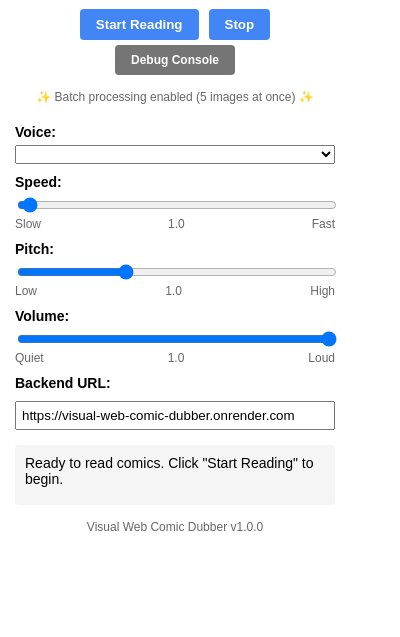
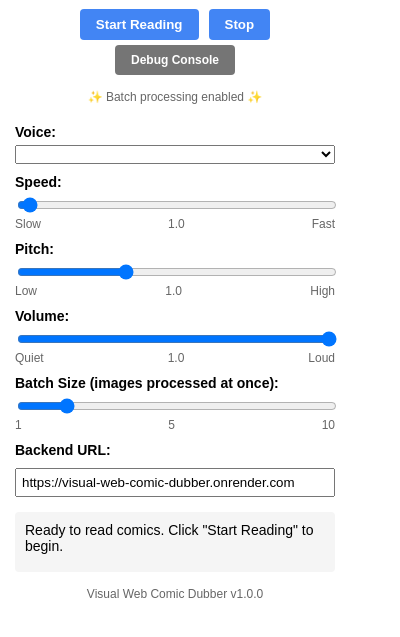
Before and after one commit to chirag127/Visual-Web-Comic-Dubber, a browser extension: page extension/popup.html in a window 400 px wide. Shown: the part 39-676 px from the top of the page. Drawn offline with Linux system fonts and the light colour scheme.

Commit message:
feat: Implement batch size setting in popup UI and content script
This commit introduces a batch size setting that allows users to configure the number of images processed simultaneously. This setting is implemented in the popup UI and applied in the content script, providing users with control over the batch processing feature.

Key changes:

- **extension/popup.js:**
    - Added a batch size input range and display to the popup UI.
    - Implemented functionality to save and load the batch size setting.
- **extension/content.js:**
    - Updated the content script to retrieve and apply the batch size setting.
    - Added logging to display the current batch size.
- **extension/popup.html:**
    - Added a batch size setting with a range input.

```diff
--- a/extension/popup.html
+++ b/extension/popup.html
@@ -126,7 +126,7 @@
   </div>
 
   <div style="text-align: center; margin: 5px 0; font-size: 12px; color: #666;">
-    <span>✨ Batch processing enabled (5 images at once) ✨</span>
+    <span>✨ Batch processing enabled ✨</span>
   </div>
 
   <div class="settings">
@@ -165,6 +165,16 @@
       </div>
     </div>
 
+    <div class="setting-group">
+      <label for="batchSize">Batch Size (images processed at once):</label>
+      <input type="range" id="batchSize" min="1" max="30" step="1" value="5">
+      <div class="value-display">
+        <span>1</span>
+        <span id="batchSizeValue">5</span>
+        <span>10</span>
+      </div>
+    </div>
+
     <div class="setting-group backend-url">
       <label for="backendUrl">Backend URL:</label>
       <input type="text" id="backendUrl" value="https://visual-web-comic-dubber.onrender.com">
--- a/extension/popup.js
+++ b/extension/popup.js
@@ -7,9 +7,11 @@ document.addEventListener("DOMContentLoaded", function () {
     const rateInput = document.getElementById("rate");
     const pitchInput = document.getElementById("pitch");
     const volumeInput = document.getElementById("volume");
+    const batchSizeInput = document.getElementById("batchSize");
     const rateValue = document.getElementById("rateValue");
     const pitchValue = document.getElementById("pitchValue");
     const volumeValue = document.getElementById("volumeValue");
+    const batchSizeValue = document.getElementById("batchSizeValue");
     const statusElement = document.getElementById("status");
     const backendUrlInput = document.getElementById("backendUrl");
 
@@ -51,6 +53,7 @@ document.addEventListener("DOMContentLoaded", function () {
                 rate: 1.0,
                 pitch: 1.0,
                 volume: 1.0,
+                batchSize: 5,
                 backendUrl: "https://visual-web-comic-dubber.onrender.com",
             },
             function (items) {
@@ -67,12 +70,14 @@ document.addEventListener("DOMContentLoaded", function () {
                 rateInput.value = items.rate;
                 pitchInput.value = items.pitch;
                 volumeInput.value = items.volume;
+                batchSizeInput.value = items.batchSize;
                 backendUrlInput.value = items.backendUrl;
 
                 // Update displayed values
                 rateValue.textContent = items.rate.toFixed(1);
                 pitchValue.textContent = items.pitch.toFixed(1);
                 volumeValue.textContent = items.volume.toFixed(1);
+                batchSizeValue.textContent = items.batchSize;
             }
         );
     }
@@ -84,6 +89,7 @@ document.addEventListener("DOMContentLoaded", function () {
             rate: parseFloat(rateInput.value),
             pitch: parseFloat(pitchInput.value),
             volume: parseFloat(volumeInput.value),
+            batchSize: parseInt(batchSizeInput.value, 10),
             backendUrl: backendUrlInput.value,
         });
     }
@@ -104,6 +110,11 @@ document.addEventListener("DOMContentLoaded", function () {
         saveSettings();
     });
 
+    batchSizeInput.addEventListener("input", function () {
+        batchSizeValue.textContent = parseInt(this.value, 10);
+        saveSettings();
+    });
+
     // Save settings when voice or backend URL changes
     voiceSelect.addEventListener("change", saveSettings);
     backendUrlInput.addEventListener("change", saveSettings);
@@ -120,6 +131,7 @@ document.addEventListener("DOMContentLoaded", function () {
             rate: parseFloat(rateInput.value),
             pitch: parseFloat(pitchInput.value),
             volume: parseFloat(volumeInput.value),
+            batchSize: parseInt(batchSizeInput.value, 10),
             backendUrl: backendUrlInput.value,
         };
 
```
Also changed, not shown: extension/content.js (+7 -1 lines).
